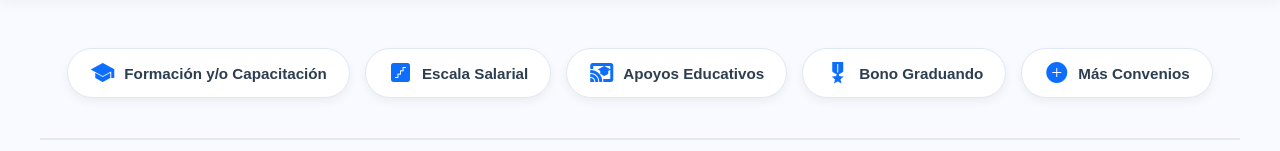
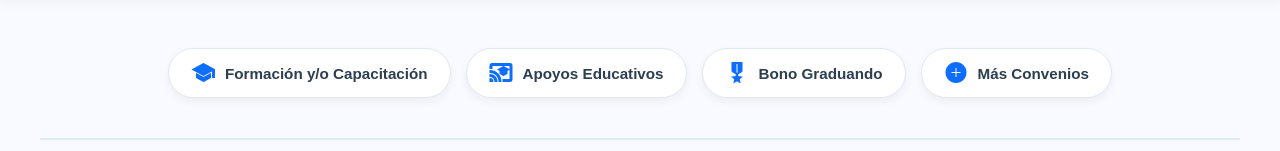
Before and after one commit to MoisesBM20/Conexionvida, an Angular app: page /beducational in a window 1280 px wide. Shown: the part 395-546 px from the top of the page. Built offline with nearby package versions, Linux system fonts and the light colour scheme.

Commit message:
Correcion Escala Salarial

```diff
--- a/src/app/components/ring/beducational/beducational.component.ts
+++ b/src/app/components/ring/beducational/beducational.component.ts
@@ -93,7 +93,6 @@ export class BEducationalComponent {
 
   benefitButtons: BenefitButton[] = [
     { icon: 'school', text: 'Formación y/o Capacitación', modalData: { title: 'Formación y Capacitación', text: 'Accede a nuestro plan anual de formación con cursos, talleres y diplomados para potenciar tus habilidades técnicas y blandas.', icon: 'school' }, action: (data) => this.openInfoModal(data!) },
-    { icon: 'stairs', text: 'Escala Salarial', modalData: { title: 'Escala Salarial', text: 'Conoce nuestra estructura de escala salarial, diseñada para promover el crecimiento y reconocer tu desarrollo profesional dentro de la compañía.', icon: 'stairs' }, action: (data) => this.openInfoModal(data!) },
     { icon: 'cast_for_education', text: 'Apoyos Educativos', modalData: { title: 'Apoyos Educativos', text: 'Ofrecemos auxilios económicos para matrículas de pregrado, posgrado e idiomas para ti y tus hijos.', icon: 'cast_for_education' }, action: (data) => this.openInfoModal(data!) },
     { icon: 'military_tech', text: 'Bono Graduando', modalData: { title: 'Bono Graduando', text: '¡Celebramos tus logros! Recibe un bono de reconocimiento al graduarte de tu programa técnico, tecnológico o profesional.', icon: 'military_tech' }, action: (data) => this.openInfoModal(data!) },
     { icon: 'add_circle', text: 'Más Convenios', action: () => this.navigateTo('/agreement') }
--- a/src/app/components/ring/bfinancial/bfinancial.component.ts
+++ b/src/app/components/ring/bfinancial/bfinancial.component.ts
@@ -104,6 +104,7 @@ export class BFinancialComponent {
   ];
 
   benefitButtons: BenefitButton[] = [
+    { icon: 'stairs', text: 'Escala Salarial', modalData: { title: 'Escala Salarial', text: 'Conoce nuestra estructura de escala salarial, diseñada para promover el crecimiento y reconocer tu desarrollo profesional dentro de la compañía.', icon: 'stairs' }, action: (data) => this.openInfoModal(data!) },
     { icon: 'directions_car', text: 'SOAT y RTM', modalData: { title: 'SOAT y RTM', text: 'Financia el SOAT y la Revisión Tecnicomecánica de tu vehículo a través de la cooperativa con tasas de interés preferenciales.', icon: 'directions_car' }, action: (data) => this.openInfoModal(data!) },
     { icon: 'phone_android', text: 'Celulares Corporativos', modalData: { title: 'Celulares Corporativos', text: 'Accede a planes de telefonía móvil corporativos con excelentes tarifas y beneficios para ti y tu familia.', icon: 'phone_android' }, action: (data) => this.openInfoModal(data!) },
     { icon: 'house', text: 'Asesoría en Vivienda', modalData: { title: 'Asesoría en Vivienda', text: 'Te brindamos acompañamiento y asesoría para que puedas cumplir el sueño de tener casa propia a través de nuestros convenios.', icon: 'house' }, action: (data) => this.openInfoModal(data!) },
--- a/src/app/components/team/team.component.html
+++ b/src/app/components/team/team.component.html
@@ -131,7 +131,7 @@
               </div>
           </div>
 
-          <!-- Panel de informacsssión (siempre visible) PRUEBA JIRA-->
+          <!-- Panel de informacsssión (siempre visible) PRUEBA-->
           <div class="info-panel" [@panelAnimation]>
               <ng-container *ngIf="selectedMember; else generalInfo">
                   <img
```
